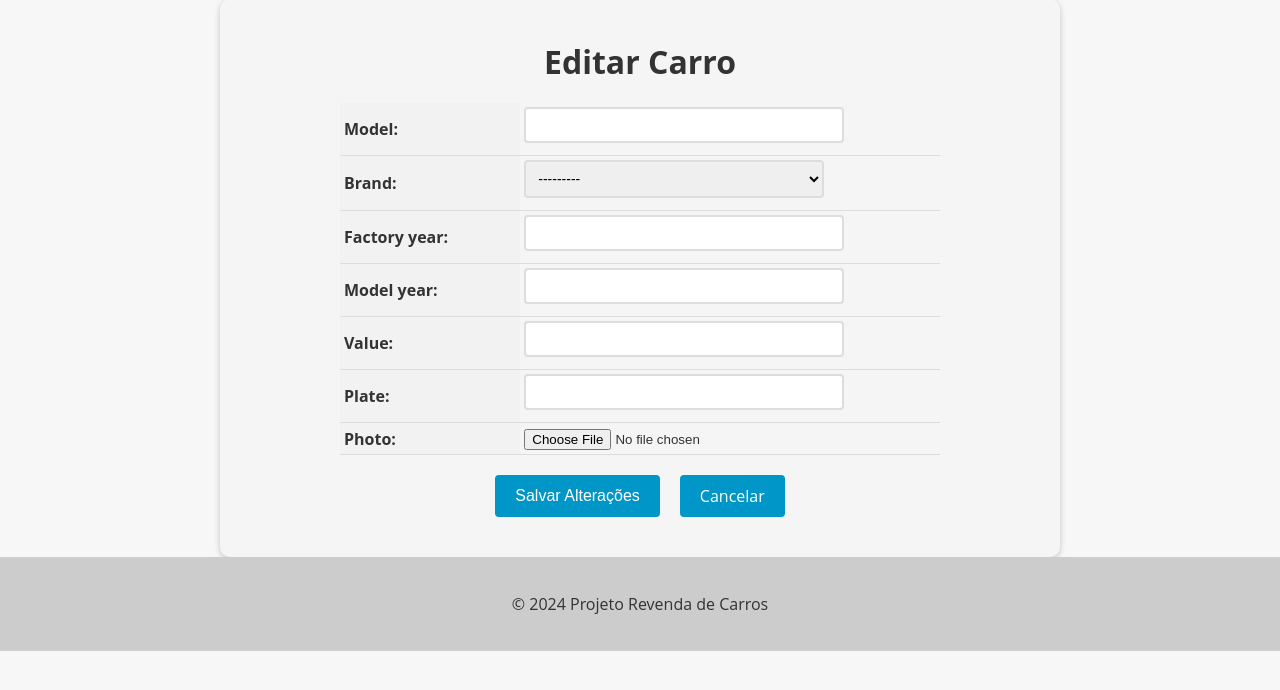
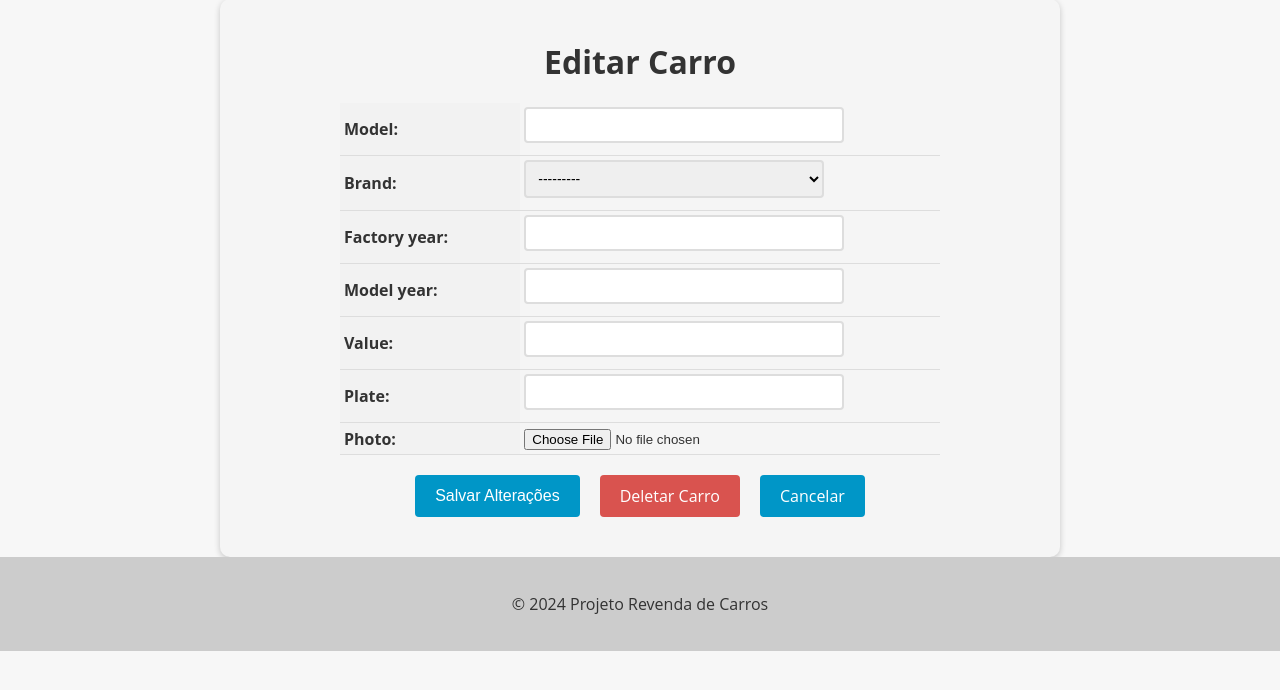
Before and after one commit to fabiojreng/cars-django-master, a Django app: template cars/templates/car_update.html in a window 1280 px wide. Shown: the part 51-741 px from the top of the page. Run offline with Django 5.2, Linux system fonts and the light colour scheme; the template is opened without the code that fills it: values that come from a table or form of the project are taken from there, others are empty.

Commit message:
feat: Add link to delete car

```diff
--- a/cars/templates/car_detail.html
+++ b/cars/templates/car_detail.html
@@ -92,5 +92,8 @@
   <a href="{% url 'car_update' pk=object.pk %}" class="btn btn-primary"
     >Editar</a
   >
+  <a href="{% url 'car_delete' pk=object.pk %}" class="btn btn-danger"
+    >Deletar</a
+  >
 </div>
 {% endblock %}
--- a/cars/templates/car_update.html
+++ b/cars/templates/car_update.html
@@ -119,6 +119,9 @@
   <div>
     <div class="buttons-container">
       <input type="submit" value="Salvar Alterações" class="btn btn-primary" />
+      <a href="{% url 'car_delete' pk=object.pk %}" class="btn btn-danger"
+        >Deletar Carro</a
+      >
       <a href="{% url 'cars_list' %}" class="btn btn-secondary">Cancelar</a>
     </div>
   </div>
```
